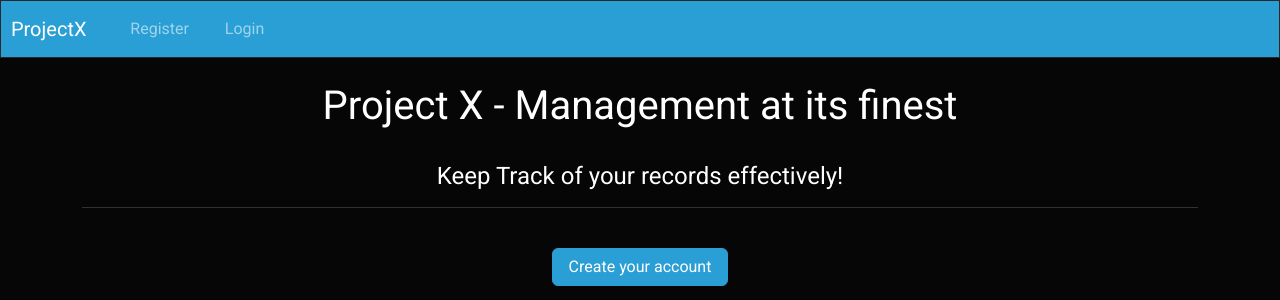
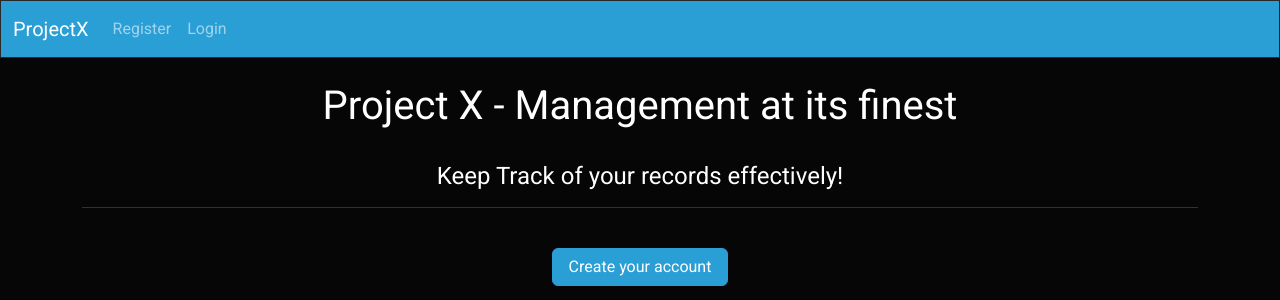
Before and after one commit to Sicelo-Mduna-Git/CRM_DJANGO, a Django app: page / in a window 1280 px wide. Shown: the top 300 px of the page. Run offline with Django 5.2, Linux system fonts and the light colour scheme.

Commit message:
Configured my navbar

```diff
--- a/crm/webapp/templates/webapp/navbar.html
+++ b/crm/webapp/templates/webapp/navbar.html
@@ -1,80 +1,44 @@
+<nav class="navbar navbar-expand-lg navbar-dark bg-primary">
+  <div class="container-fluid">
 
-  <nav class="navbar navbar-expand-lg navbar-dark bg-primary justify-content-center">
-
-    <a class="navbar-brand main-heading" href="{% url 'home' %}">
-
-      &nbsp; ProjectX
-
-    </a>
-
+    <!-- Mobile-centered layout -->
+    <div class="d-flex flex-column align-items-center w-100 d-lg-none">
+      <a class="navbar-brand mb-2" href="{% url 'home' %}">ProjectX</a>
 
       <button
         class="navbar-toggler"
         type="button"
-      data-toggle="collapse"
-      data-target="#navbarNavDropdown"
+        data-bs-toggle="collapse"
+        data-bs-target="#navbarNavDropdown"
         aria-controls="navbarNavDropdown"
         aria-expanded="false"
         aria-label="Toggle navigation"
       >
         <span class="navbar-toggler-icon"></span>
+      </button>
+    </div>
 
-    </button>
-
+    <!-- Desktop brand -->
+    <a class="navbar-brand d-none d-lg-block" href="{% url 'home' %}">ProjectX</a>
 
     <div class="collapse navbar-collapse text-center" id="navbarNavDropdown">
-
-
-        <ul class="navbar-nav mr-auto">
-
-
-          &nbsp;     &nbsp;     &nbsp;
-
+      <ul class="navbar-nav me-auto mb-2 mb-lg-0">
         {% if user.is_authenticated %}
-
           <li class="nav-item">
-
-              <a class="nav-link" href="{% url 'home' %}">Dashboard &nbsp; <i class="fa fa-home" aria-hidden="true"></i> </a>
-
+            <a class="nav-link" href="{% url 'home' %}">Dashboard &nbsp; <i class="fa fa-home" aria-hidden="true"></i></a>
           </li>
-
-
-            &nbsp;     &nbsp;     &nbsp;
-
-
           <li class="nav-item">
-
-              <a class="nav-link" href="{% url 'home' %}">Sign out &nbsp; <i class="fa fa-sign-out" aria-hidden="true"></i> </a>
-
+            <a class="nav-link" href="{% url 'home' %}">Sign out &nbsp; <i class="fa fa-sign-out" aria-hidden="true"></i></a>
           </li>
-
-
+        {% else %}
+          <li class="nav-item">
+            <a class="nav-link" href="{% url 'home' %}">Register</a>
+          </li>
+          <li class="nav-item">
+            <a class="nav-link" href="{% url 'home' %}">Login</a>
+          </li>
+        {% endif %}
       </ul>
-
-        {% else %}
-
-        <li class="nav-item">
-
-          <a class="nav-link" href="{% url 'home' %}"> Register </a>
-
-        </li>
-
-
-        &nbsp;     &nbsp;     &nbsp;
-
-
-        <li class="nav-item">
-
-          <a class="nav-link" href="{% url 'home' %}">Login</a>
-
-        </li>
-
-
-        {% endif %}
-
-
     </div>
-
-
+  </div>
 </nav>
-</nav>
```
Lines whose indentation alone changed are shown as unchanged.
